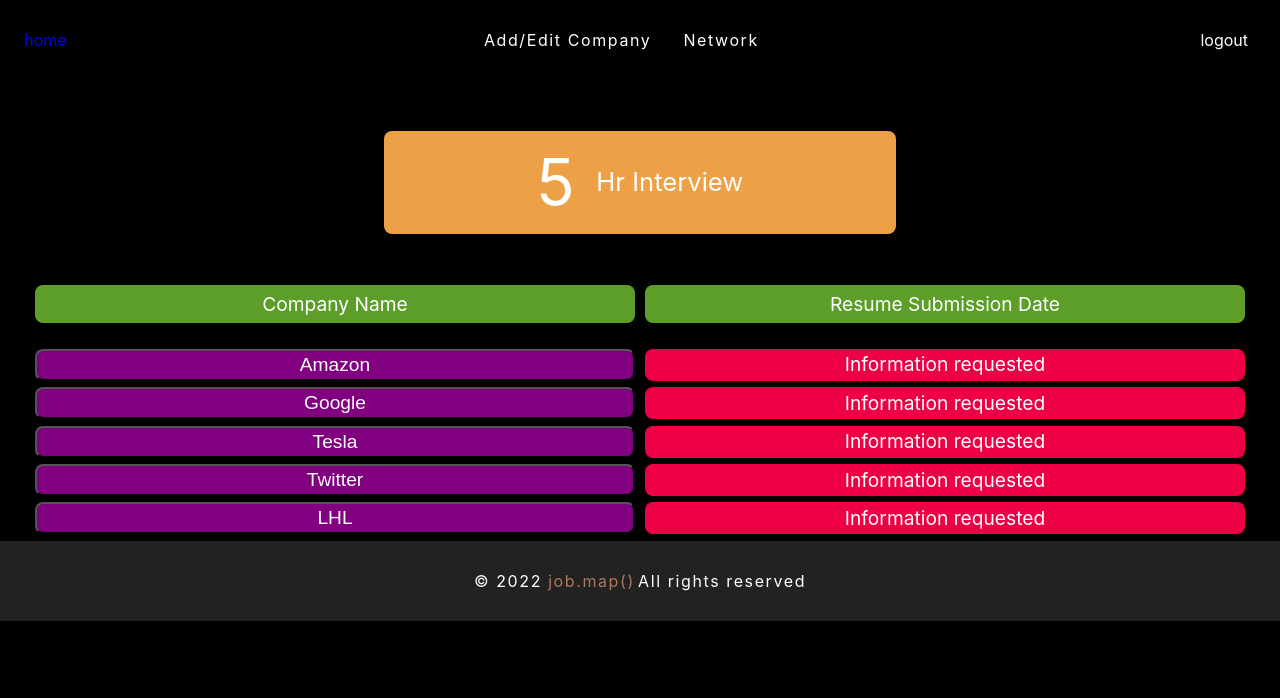
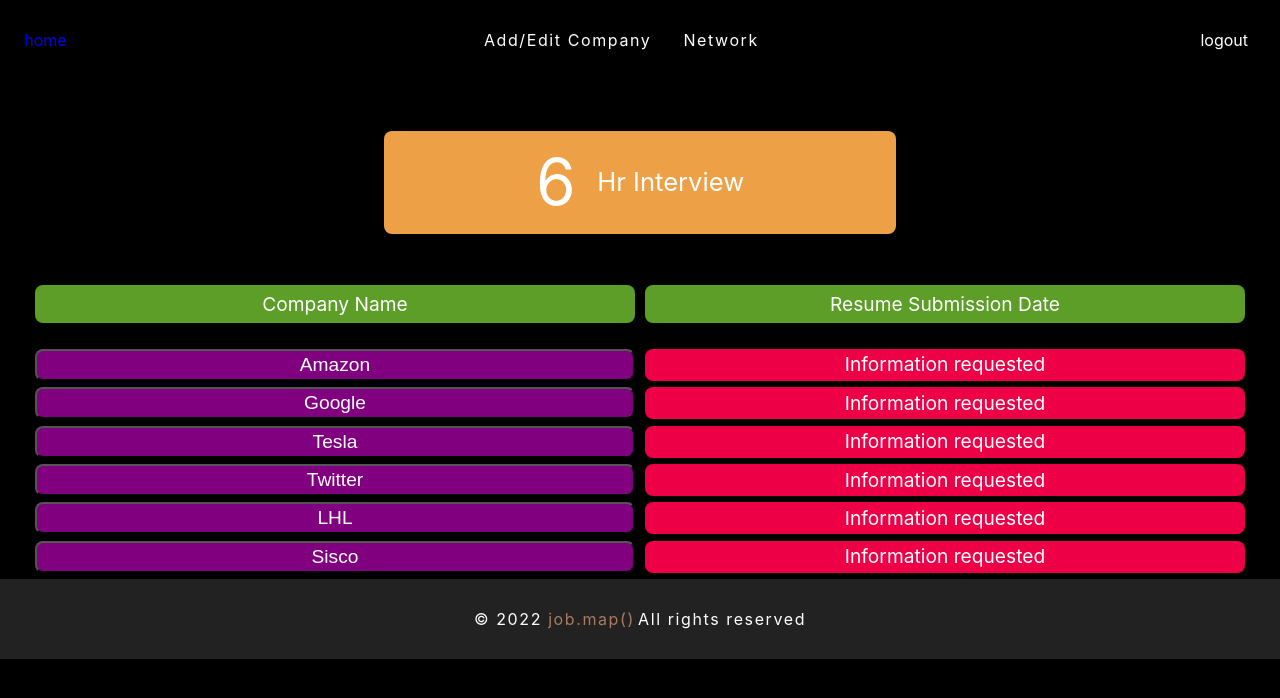
Before and after one commit to hopeVaughn/job_map, a React (Create React App) app: page /companies in a window 1280 px wide. Shown: the top 698 px of the page. Built offline with nearby package versions, Linux system fonts and the light colour scheme.

Commit message:
delete component

```diff
--- a/src/components/ListCompanies.js
+++ b/src/components/ListCompanies.js
@@ -31,7 +31,13 @@ const test = [
     id: 5,
     user_id: "5c2ea821-8462-4c2b-8bb7-eb1b30739837",
     name: "LHL",
+  },
+  {
+    id: 6,
+    user_id: "5c2ea821-8462-4c2b-8bb7-eb1b30739837",
+    name: "Sisco",
   }
+
 ]
 
 
@@ -63,9 +69,6 @@ const test = [
         </div>
        )}
       </Wrapper>
-
-
-
     </>
   )
 }
```
